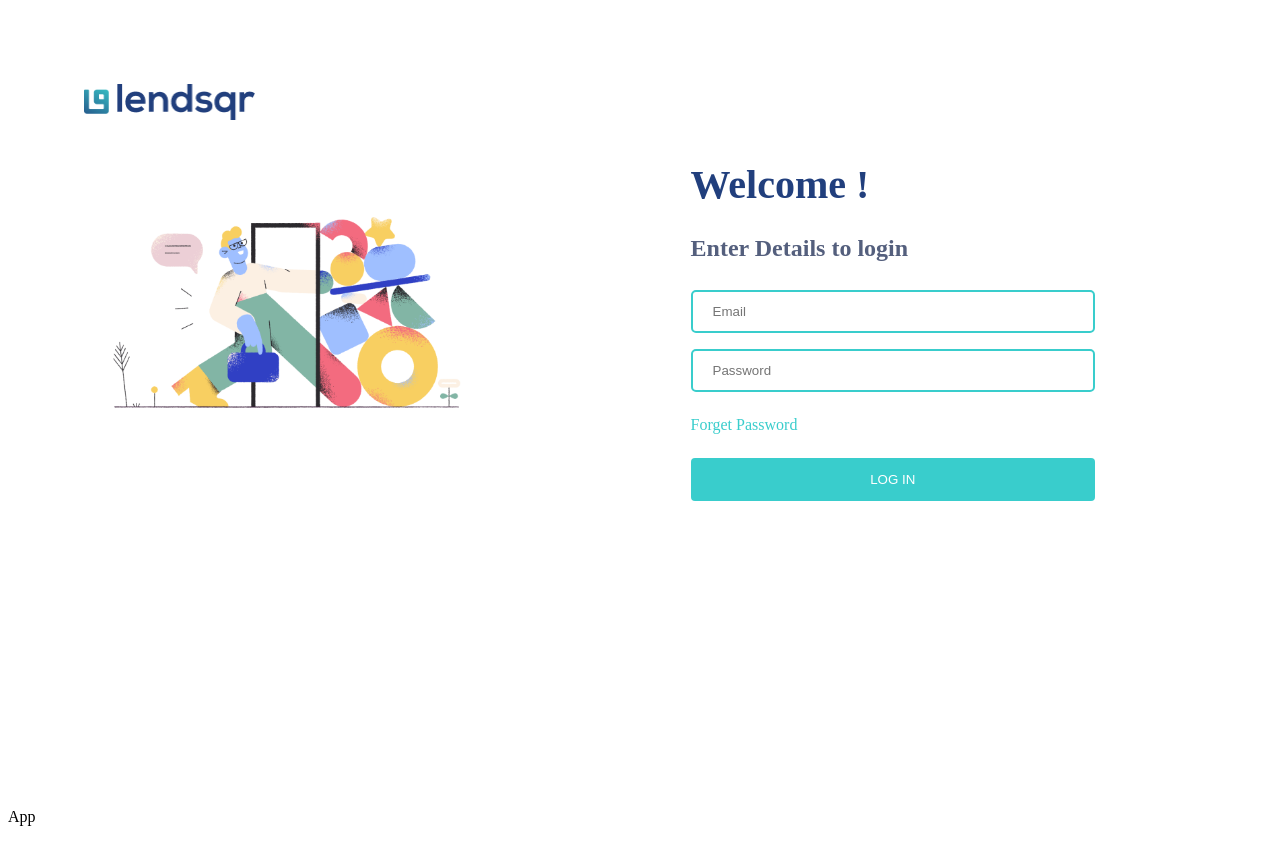
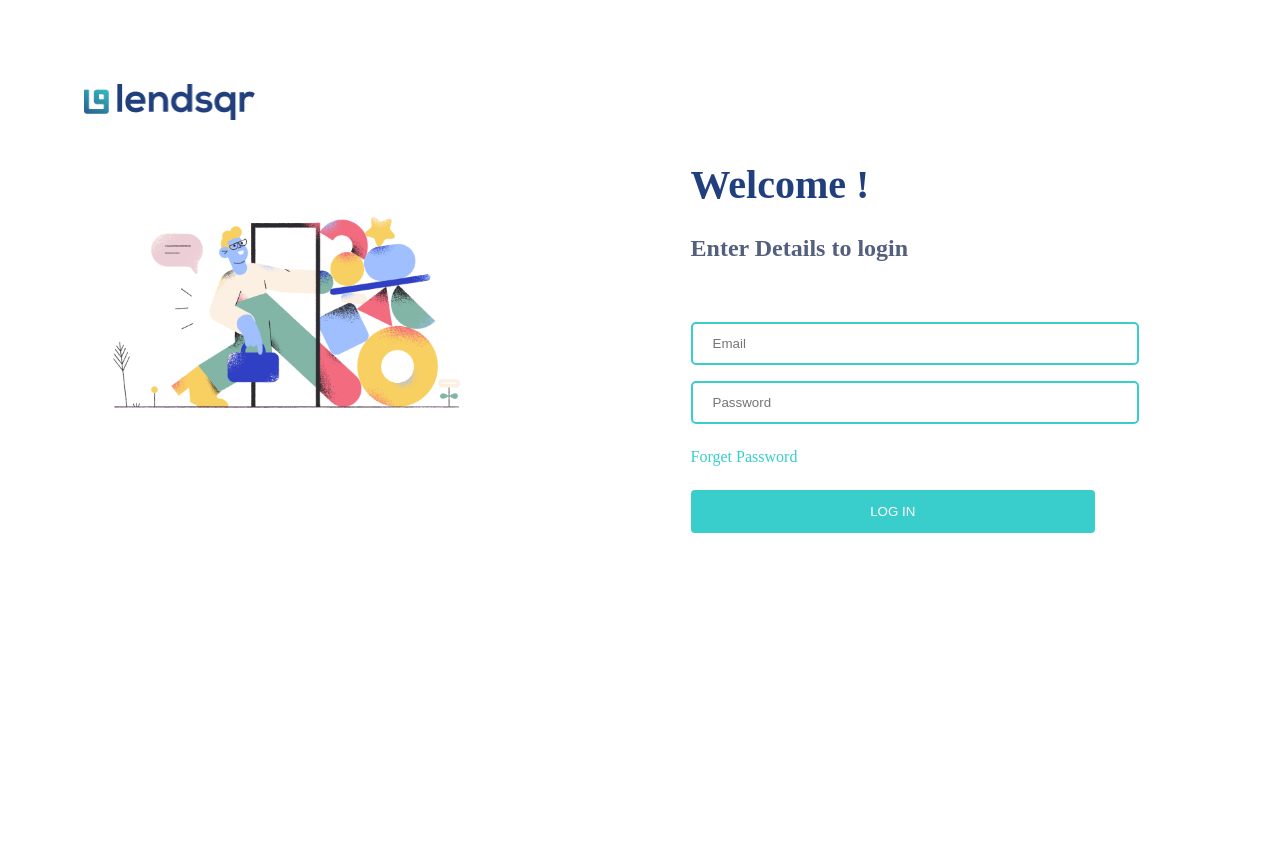
Before and after one commit to brianoshinbolu-dev/Lendsqr-Frontend-Engineer-Assessment, a React (Create React App) app: page / in a window 1280 px wide. Shown: the top 864 px of the page. Built offline with nearby package versions, Linux system fonts and the light colour scheme.

Commit message:
Login page UI done

```diff
--- a/src/App.js
+++ b/src/App.js
@@ -1,12 +1,17 @@
 
-import LoginPage from './Pages/Login/LoginPage.tsx'
+import DashboardPage from './Pages/Dashboard/DashboardPage.tsx';
+import LoginPage from './Pages/Login/LoginPage.tsx';
+import { Route, Routes } from 'react-router-dom';
+
 
 function App() {
   return (
     <div className="App">
       <header className="App-header">
-        <LoginPage />
-        App
+        <Routes>
+          <Route path='/' element={<LoginPage/>} />
+          <Route path='/dashboard' element={<DashboardPage/>} />
+        </Routes>
       </header>
     </div>
   );
--- /dev/null
+++ b/src/Pages/Dashboard/DashboardPage.tsx
@@ -0,0 +1,14 @@
+import React from 'react'
+
+
+const DashboardPage = () => {
+    return(
+        <>
+            <h1>
+                Dashboad
+            </h1>
+        </>
+    );
+}
+
+export default DashboardPage;
--- a/src/Pages/Login/LoginPage.tsx
+++ b/src/Pages/Login/LoginPage.tsx
@@ -1,11 +1,31 @@
-import { Link } from "react-router-dom";
+import React from 'react';
+import { Link, useNavigate } from "react-router-dom";
+import { useState } from "react";
 import "./Style.scss";
 import logo from "../../assets/Union.png";
 import banner from "../../assets/lendsqr.png";
 import welcomImage from "../../assets/pablo-sign-in 1.png";
 
 
+
 const LoginPage = () => {
+
+    const [email, setEmail] = useState("");
+    const [password, setPassword] = useState("");
+    const navigate = useNavigate();
+    const [inputError, setInputError] = useState("")
+
+    const handleSubmit= (e) => {
+      e.preventDefault();
+      if (!email || !password){
+        setInputError('This Field is required')
+      }else if(email !== 'oshinbolubrian@gmail.com'){
+        setInputError('Use the demo email: oshinbolubrian@gmail.com and any password');
+      }else if(email === 'oshinbolubrian@gmail.com'){
+      navigate("/dashboard");
+      }
+    }
+
     return(
         <div className="login-page">
       <div className="container">
@@ -27,12 +47,28 @@ const LoginPage = () => {
                     <h1>Welcome ! </h1>
                     <h2>Enter Details to login</h2>
                </div>
-                <form className="login-form">
+                <form className="login-form" onSubmit={handleSubmit}>
+                    <p className='error'>{inputError}</p>
                     {/* Enter Email */}
-                    <input type="text" id="email" placeholder="Email" />
+                    <input
+                      className= {(inputError && !email) ? 'border-red' : '' }
+                      type="text"
+                      id="email"
+                      placeholder="Email"
+                      value={email}
+                      onChange={(e)=>setEmail(e.target.value)}
+                      />
 
                     {/* Enter Password */}
-                    <input type="password" id="email" placeholder="Password" />
+                    <input
+                      className= {(inputError && !password) ? 'border-red' : '' }
+                      type="password"
+                      id="email"
+                      placeholder="Password"
+                      value={password}
+                      onChange={(e)=>setPassword(e.target.value)}
+                      />
+
                     <p>Forget Password</p>
 
                     {/* Login */}
@@ -49,4 +85,4 @@ const LoginPage = () => {
 }
 
 
-export default LoginPage
+export default LoginPage;
--- a/src/Pages/Login/Style.scss
+++ b/src/Pages/Login/Style.scss
@@ -62,6 +62,9 @@
         .login-form{
           display: flex;
           flex-direction: column;
+          p.error{
+            color: red;
+          }
           p{
             color: #39CDCC;
             cursor: pointer;
@@ -74,13 +77,22 @@
           width: 100%;
           padding: 12px 20px;
           margin: 8px 0;
-          box-sizing: border-box;
+          // box-sizing: border-box;
           border: 2px solid #39CDCC;
-          border-radius: 5px;
+          border-radius: 5px ;
+          }
+
+          input.border-red{
+            border-color: red;
           }
 
           input:hover{
-            border: 3px solid #39CDCC;
+            border: 2px solid #39CDCC;
+          }
+
+          input:focus{
+            box-shadow: 0px 0px 2px 3px #39CDCC;
+            border-color: #39CDCC;
           }
 
           button {
@@ -168,6 +180,9 @@
               color: #39CDCC;
               cursor: pointer;
             }
+            p.error{
+              color: red;
+            }
             input{
               margin: 2em;
             }
@@ -179,6 +194,10 @@
             box-sizing: border-box;
             border: 2px solid #39CDCC;
             border-radius: 5px;
+            }
+
+            input.border-red{
+              border-color: red;
             }
 
             input:hover{
--- a/src/index.js
+++ b/src/index.js
@@ -1,10 +1,13 @@
 import React from 'react';
 import ReactDOM from 'react-dom/client';
 import App from './App';
+import { BrowserRouter } from 'react-router-dom';
 
 const root = ReactDOM.createRoot(document.getElementById('root'));
 root.render(
   <React.StrictMode>
-    <App />
+    <BrowserRouter>
+      <App />
+    </BrowserRouter>
   </React.StrictMode>
 );
```
